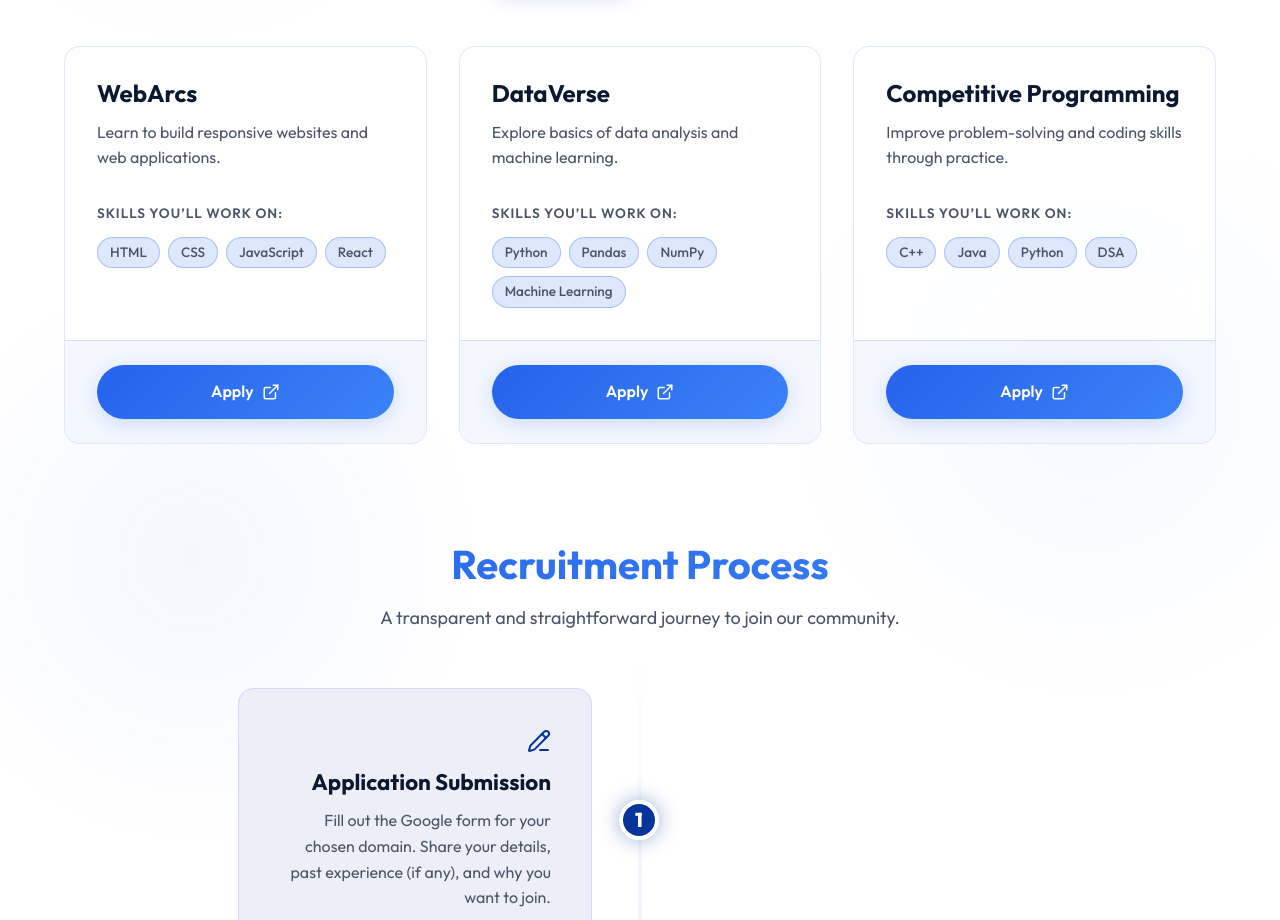
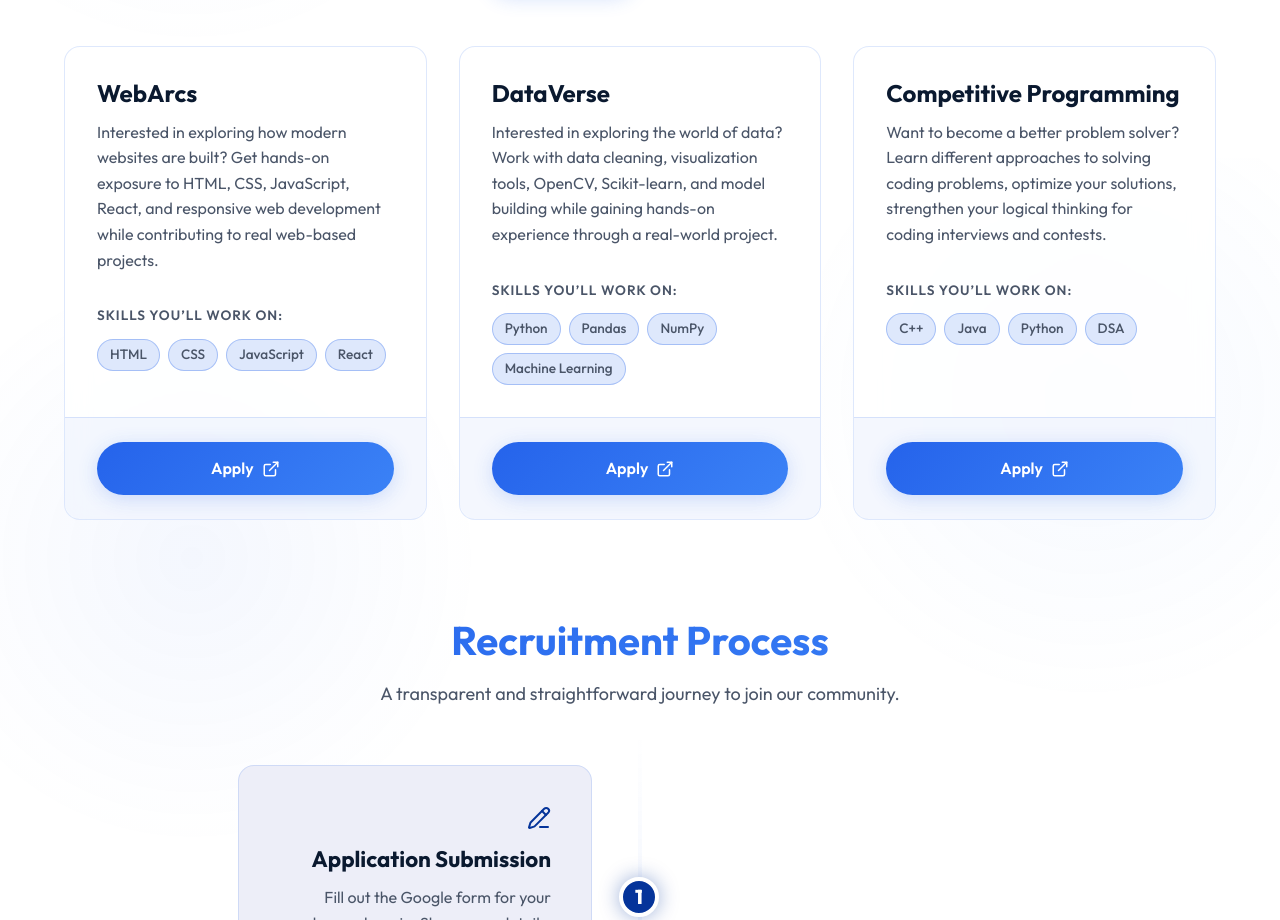
Before and after one commit to mdcgitam/mdc-gitam-recruitment, a React (Vite) app: page / in a window 1280 px wide. Shown: the part 2242-3162 px from the top of the page. Built offline with nearby package versions, Linux system fonts and the light colour scheme.

Commit message:
Add files via upload

```diff
--- a/src/components/DomainsSection.css
+++ b/src/components/DomainsSection.css
@@ -11,7 +11,7 @@
     flex-wrap: wrap;
 }
 #domains{
-   scroll-margin-top: 50px;
+    scroll-margin-top: 50px;
 }
 
 .tab-btn {
@@ -60,7 +60,7 @@
 }
 
 .domains-grid.creative-grid {
-    grid-template-columns: repeat(4, 1fr);
+    grid-template-columns: repeat(auto-fit, minmax(320px, 1fr));
 }
 
 @keyframes fade-in {
--- a/src/components/DomainsSection.jsx
+++ b/src/components/DomainsSection.jsx
@@ -8,19 +8,22 @@ const domainsData = {
             title: "WebArcs",
             desc: "Learn to build responsive websites and web applications.",
             skills: ["HTML", "CSS", "JavaScript", "React"],
-            formUrl: "https://forms.gle/YAKH6VA3Nt834Jpr7"
+            formUrl: "https://forms.gle/YAKH6VA3Nt834Jpr7",
+            descp: "Interested in exploring how modern websites are built? Get hands-on exposure to HTML, CSS, JavaScript, React, and responsive web development while contributing to real web-based projects."
         },
         {
             title: "DataVerse",
             desc: "Explore basics of data analysis and machine learning.",
             skills: ["Python", "Pandas", "NumPy", "Machine Learning"],
-            formUrl: "https://forms.gle/t9enfKjAaw5pnfpd8"
+            formUrl: "https://forms.gle/t9enfKjAaw5pnfpd8",
+            descp: "Interested in exploring the world of data? Work with data cleaning, visualization tools, OpenCV, Scikit-learn, and model building while gaining hands-on experience through a real-world project."
         },
         {
             title: "Competitive Programming",
             desc: "Improve problem-solving and coding skills through practice.",
             skills: ["C++", "Java", "Python", "DSA"],
-            formUrl: "https://forms.gle/q6ne7GvefSk4xaxQ6"
+            formUrl: "https://forms.gle/q6ne7GvefSk4xaxQ6",
+            descp: "Want to become a better problem solver? Learn different approaches to solving coding problems, optimize your solutions, strengthen your logical thinking for coding interviews and contests."
         }
     ],
     Creative: [
@@ -28,25 +31,29 @@ const domainsData = {
             title: "Design",
             desc: "Create user-friendly designs and interfaces.",
             skills: ["Figma", "UI Design", "Canva"],
-            formUrl: "https://forms.gle/HNUZLfiai5WgWoZp8"
+            formUrl: "https://forms.gle/HNUZLfiai5WgWoZp8",
+            descp: "Bring ideas to life through visuals. Design posters, certificates and social media creatives using tools like Canva, Figma and other design platforms."
         },
         {
             title: "Content",
             desc: "Write and manage content for social media and events.",
             skills: ["Content Writing", "Copywriting", "Branding"],
-            formUrl: "https://forms.gle/SMWLE1ECTFW5JGnW9"
+            formUrl: "https://forms.gle/SMWLE1ECTFW5JGnW9",
+            descp: "Have a flair for writing and communication? Create emails, reports, social media content, and event communications for platforms like Instagram, WhatsApp, and LinkedIn while sharpening your content creation skills."
         },
         {
             title: "Public Relations",
             desc: "Handle communication, outreach, and public engagement.",
             skills: ["Communication", "Event Promotion", "Networking"],
-            formUrl: "https://forms.gle/k8VoTnoM3ttXY3Fh6"
+            formUrl: "https://forms.gle/k8VoTnoM3ttXY3Fh6",
+            descp: "Be the voice of MDC. Manage our presence across Instagram, LinkedIn, and WhatsApp, promote events through online and offline outreach, and build meaningful connections with students across the campus."
         },
         {
             title: "Photography",
             desc: "Capture and edit photos for events and promotions.",
             skills: ["Photography", "Editing", "Video Editing"],
-            formUrl: "https://forms.gle/Ht26wszAQLjrHBPg7"
+            formUrl: "https://forms.gle/Ht26wszAQLjrHBPg7",
+            descp: "Capture moments that tell a story. Explore event photography, videography, and editing while documenting MDC's journey through creative visuals and engaging videos."
         }
     ],
 };
@@ -84,7 +91,7 @@ const DomainsSection = () => {
                         <div className="domain-card glass-panel" key={index}>
                             <div className="domain-content">
                                 <h3 className="domain-title">{domain.title}</h3>
-                                <p className="domain-desc">{domain.desc}</p>
+                                <p className="domain-desc">{domain.descp}</p>
 
                                 <div className="skills-container">
                                     <span className="skills-label">Skills you’ll work on:</span>
```
